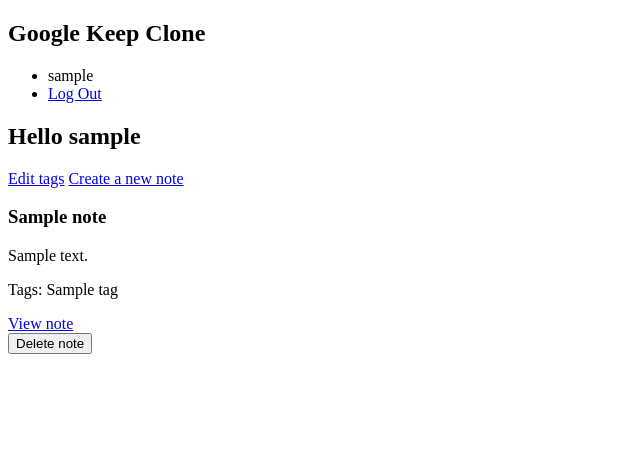
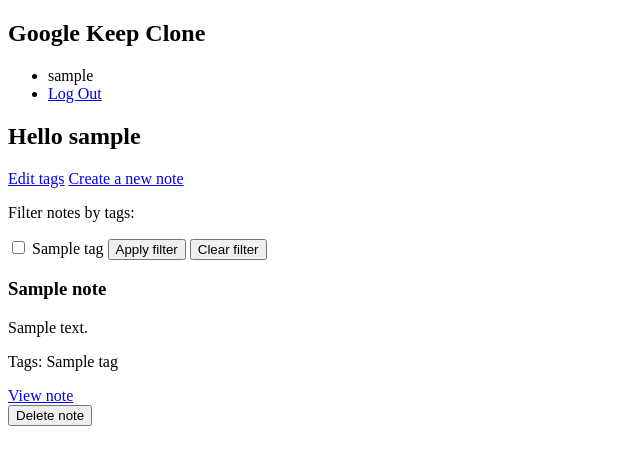
Before and after one commit to themask025/google-keep-clone, a Flask app: page /notes/ in a window 1280 px wide. Shown: the top 465 px of the page, without its empty margins (0-640 px from the left). Run offline with Flask 3, Linux system fonts and the light colour scheme; the visitor is signed in with stand-in values (Sample User, id 1); tables that the repository leaves empty hold one stand-in row (values such as "Sample post").

Commit message:
Added functionality for filtering notes in notes homepage by tags

```diff
--- a/src/controller/notes.py
+++ b/src/controller/notes.py
@@ -1,19 +1,37 @@
 from flask import Blueprint, flash, g, redirect, render_template, request, session, url_for
 from datetime import datetime
 
-from src.model.note import fetch_all_notes_by_user_id, fetch_note_by_id, insert_note_into_database, update_note_in_database, delete_note_by_id
-from src.model.tag import insert_tag_into_database, fetch_all_tags_by_creator_id, validate_new_tag_name
-from src.model.note_tag import insert_newly_selected_tags, fetch_selected_tags_by_note_id, update_selected_tags_in_database
+from src.model.note import (fetch_all_notes_by_user_id, fetch_note_by_id, fetch_user_notes_by_tags,
+                            insert_note_into_database, update_note_in_database, delete_note_by_id)
+from src.model.tag import (insert_tag_into_database,
+                           fetch_all_tags_by_creator_id, validate_new_tag_name)
+from src.model.note_tag import (
+    insert_newly_selected_tags, fetch_selected_tags_by_note_id, update_selected_tags_in_database)
 
 
 bp = Blueprint('notes', __name__, url_prefix='/notes')
 
 
-@bp.route('/', methods=('GET',))
+@bp.route('/', methods=('GET', 'POST'))
 def index():
     if session.get('user_id') is not None:
         user_id = session.get('user_id')
-        notes_rows = fetch_all_notes_by_user_id(user_id)
+
+        if request.method == 'POST':
+            if request.form.get('apply_filter') is not None:
+                selected_filter_tags = request.form.getlist('filter_tag') # can be None
+                session['filter_tags'] = selected_filter_tags
+
+            elif request.form.get('clear_filter') is not None:
+                session['filter_tags'] = None
+
+        selected_filter_tags = session.get('filter_tags')
+        if selected_filter_tags is not None:
+            notes_rows = fetch_user_notes_by_tags(user_id, filter_tags = selected_filter_tags)
+        else:
+            selected_filter_tags = []
+            notes_rows = fetch_all_notes_by_user_id(user_id)
+
         notes = [dict(note) for note in notes_rows]
 
         for note in notes:
@@ -23,11 +41,15 @@ def index():
             note_tags_names = ', '.join(note_tags_names)
             note['tags'] = note_tags_names
 
+        tags = fetch_all_tags_by_creator_id(creator_id=user_id)
+
     else:
         notes_rows = []
         notes = []
+        tags = []
+        selected_filter_tags = []
 
-    return render_template("notes/index.html", notes_rows=notes_rows, len=len, notes=notes)
+    return render_template("notes/index.html", notes_rows=notes_rows, len=len, notes=notes, tags=tags, selected_filter_tags=selected_filter_tags)
 
 
 @bp.route('/create', methods=('GET', 'POST'))
@@ -47,7 +69,8 @@ def create():
 
         if submitted_data_type == 'new_tag':
             tag_name = new_tag_name
-            error = validate_new_tag_name(creator_id=user_id, tag_name=tag_name)
+            error = validate_new_tag_name(
+                creator_id=user_id, tag_name=tag_name)
             if error is None:
                 insert_tag_into_database(creator_id=user_id, tag_name=tag_name)
 
@@ -59,16 +82,16 @@ def create():
 
             if error is None:
                 note_id = insert_note_into_database(creator_id, title, content)
-
                 currently_selected_tags_names = request.form.getlist('tag')
-
-                insert_newly_selected_tags(currently_selected_tags_names, selected_tags, note_id)
+                insert_newly_selected_tags(
+                    currently_selected_tags_names, selected_tags, note_id)
 
                 return redirect(url_for('notes.edit', note_id=note_id))
 
             flash(error)
 
-        current_note = dict(title = title, content = content, new_tag_name = new_tag_name)
+        current_note = dict(title=title, content=content,
+                            new_tag_name=new_tag_name)
 
     return render_template('notes/view_note.html', current_note=current_note, all_tags=all_tags, selected_tags=selected_tags, enumerate=enumerate)
 
@@ -95,9 +118,11 @@ def edit(note_id):
 
         if submitted_data_type == 'new_tag':
             tag_name = new_tag_name
-            error = validate_new_tag_name(creator_id=user_id, tag_name=tag_name)
+            error = validate_new_tag_name(
+                creator_id=user_id, tag_name=tag_name)
             if error is None:
-                error = insert_tag_into_database(creator_id=user_id, tag_name=tag_name)
+                error = insert_tag_into_database(
+                    creator_id=user_id, tag_name=tag_name)
 
             flash(error)
             all_tags = fetch_all_tags_by_creator_id(creator_id=user_id)
@@ -108,9 +133,11 @@ def edit(note_id):
             if error is None:
                 timestamp = datetime.now().isoformat(sep=' ', timespec='seconds')
                 note_id = current_note['id']
-                update_note_in_database(note_id=note_id, title=title, content=content, updated_at=timestamp)
+                update_note_in_database(
+                    note_id=note_id, title=title, content=content, updated_at=timestamp)
                 currently_selected_tags_names = request.form.getlist('tag')
-                update_selected_tags_in_database(currently_selected_tags_names, selected_tags, note_id)
+                update_selected_tags_in_database(
+                    currently_selected_tags_names, selected_tags, note_id)
                 flash('Note saved.')
                 current_note['updated_at'] = timestamp
                 selected_tags = fetch_selected_tags_by_note_id(note_id)
--- a/src/model/note.py
+++ b/src/model/note.py
@@ -24,6 +24,32 @@ def fetch_all_notes_by_user_id(user_id):
     'SELECT * FROM notes WHERE creator_id=?;', (user_id,)).fetchall()
     return notes
 
+def fetch_user_notes_by_tags(user_id, filter_tags):
+    db = get_db()
+
+    stmt = ('SELECT DISTINCT n.* '
+            'FROM notes n '
+            'JOIN notes_tags nt ON n.id = nt.note_id '
+            'JOIN tags t ON nt.tag_id = t.id '
+            'WHERE n.creator_id = ? ')
+    stmt_suffix = ""
+
+    if filter_tags is not None and filter_tags != []:
+        filter_stmts = [('t.name = ' + '?') for tag_name in filter_tags if tag_name is not None and tag_name != ""]
+        filter_stmts = ' OR '.join(filter_stmts)
+        stmt_suffix = 'AND (' + filter_stmts + ')'
+    else:
+        filter_tags = []
+
+    stmt += stmt_suffix
+
+    # return stmt
+
+    notes_rows = db.execute(stmt, (user_id, *filter_tags))
+
+    return notes_rows
+
+
 def update_note_in_database(note_id, title, content, updated_at):
     db = get_db()
     db.execute(
--- a/src/templates/notes/index.html
+++ b/src/templates/notes/index.html
@@ -11,6 +11,25 @@
 
         <a href="{{ url_for('tags.edit') }}">Edit tags</a>
         <a href="{{ url_for('notes.create') }}">Create a new note</a>
+
+        <p>Filter notes by tags:</p>
+        <section class="filter_tags">
+            <form method="post">
+                {% for tag in tags %}
+                    <input type="checkbox"
+                           name="filter_tag"
+                           id="filter_{{tag['id']}}"
+                           value="{{tag['name']}}"
+                           {% if tag['name'] in selected_filter_tags %}
+                                checked
+                           {% endif %}
+                           >
+                    <label for="filter_{{tag['id']}}">{{tag['name']}}</label>
+                {% endfor %}
+                <input type="submit" name="apply_filter" value="Apply filter">
+                <input type="submit" name="clear_filter" value="Clear filter">
+            </form>
+        </section>
 
         {% for note in notes %}
             <section class="note-preview">
```
